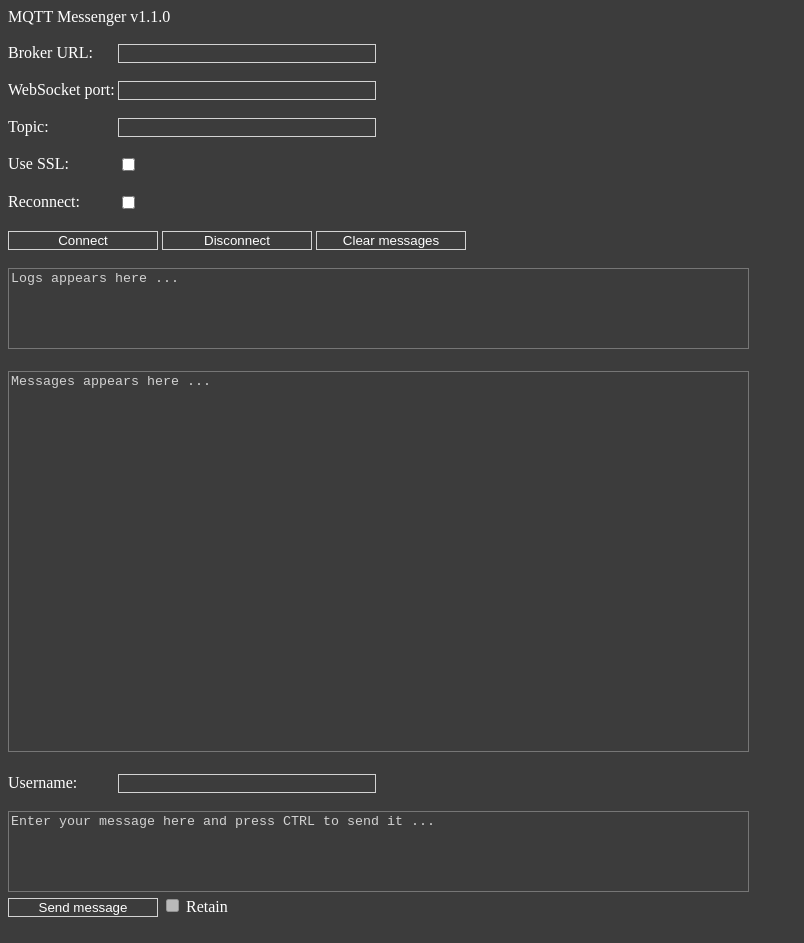
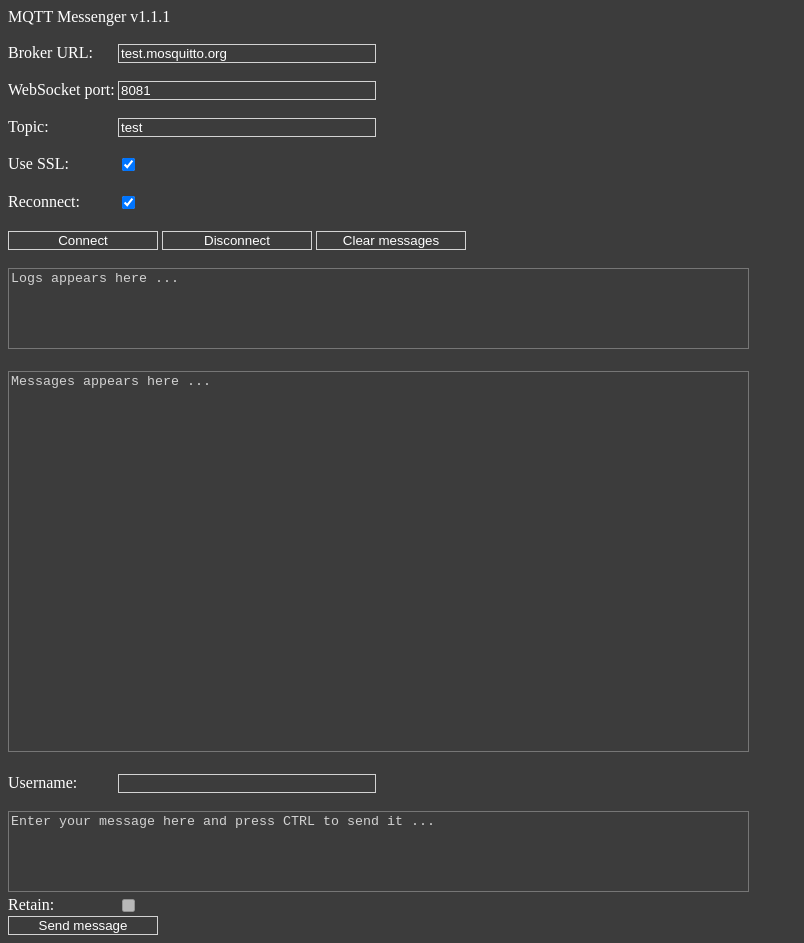
Before and after one commit to MicheleGiammarini33/MQTTMessenger, a plain HTML site: page index.html in a window 1280 px wide. Shown: the whole page, without its empty margins (0-804 px from the left). Drawn offline with Linux system fonts and the light colour scheme.

Commit message:
Add files via upload

```diff
--- a/index.html
+++ b/index.html
@@ -1,23 +1,24 @@
 <!DOCTYPE html>
-<html>
+<html lang="EN">
 <head>
 <meta charset="UTF-8">
-<title>MQTT Messenger v1.1.0</title>
+<title>MQTT Messenger v1.1.1</title>
+<meta name="viewport" content="width=device-width, initial-scale=1">
 <script src="https://cdnjs.cloudflare.com/ajax/libs/paho-mqtt/1.1.0/paho-mqtt.min.js"></script>
 <script src="script.js"></script>
 <link rel="stylesheet" type="text/css" href="style.css"/>
 </head>
-MQTT Messenger v1.1.0
+MQTT Messenger v1.1.1
 <br><br>
-<label>Broker URL:</label><input type="text" id="brokerURL">
+<label for="brokerURL">Broker URL:</label><input type="text" id="brokerURL" value="test.mosquitto.org">
 <br><br>
-<label>WebSocket port:</label><input type="number" min="0" id="port">
+<label for="port">WebSocket port:</label><input type="number" min="0" id="port" value="8081">
 <br><br>
-<label>Topic:</label><input type="text" id="topic">
+<label for="topic">Topic:</label><input type="text" id="topic" value="test">
 <br><br>
-<label>Use SSL:</label><input type="checkbox" id="useSSL">
+<label for="useSSL">Use SSL:</label><input type="checkbox" id="useSSL" checked>
 <br><br>
-<label>Reconnect:</label><input type="checkbox" id="reconnect">
+<label for="reconnect">Reconnect:</label><input type="checkbox" id="reconnect" checked>
 <br><br>
 <input type="button" value="Connect" id="connect" onclick="connect()">
 <input type="button" value="Disconnect" id="disconnect" onclick="disconnect()" disabled>
@@ -27,10 +28,11 @@ MQTT Messenger v1.1.0
 <br><br>
 <textarea id="messages" rows="25" cols="90" placeholder="Messages appears here ..." readonly></textarea>
 <br><br>
-<label>Username:</label><input type="text" id="username">
+<label for="username">Username:</label><input type="text" id="username">
 <br><br>
 <textarea id="message" rows="5" cols="90" onkeydown="onKeyPressed()" oninput="checkText()" placeholder="Enter your message here and press CTRL to send it ..."></textarea>
 <br>
+<label for="retain">Retain:</label><input type="checkbox" id="retain" disabled>
+<br>
 <input type="button" value="Send message" id="send" onclick="sendMessage()" disabled>
-<input type="checkbox" id="retain" disabled> Retain
 </html>
--- a/script.js
+++ b/script.js
@@ -18,7 +18,14 @@ function connect()
  client = new Paho.Client(brokerURL, port, "");
  client.onConnectionLost = onConnectionLost;
  client.onMessageArrived = onMessageArrived;
- client.connect({onSuccess: onSuccess, onFailure: onFailure, useSSL: useSSL, reconnect: reconnect});
+ try
+ {
+  client.connect({onSuccess: onSuccess, onFailure: onFailure, useSSL: useSSL, reconnect: reconnect});
+ }
+ catch(error)
+ {
+  updateMessages(date + " | " + error.message, "logs");
+ }
 }
 
 function onSuccess()
```
